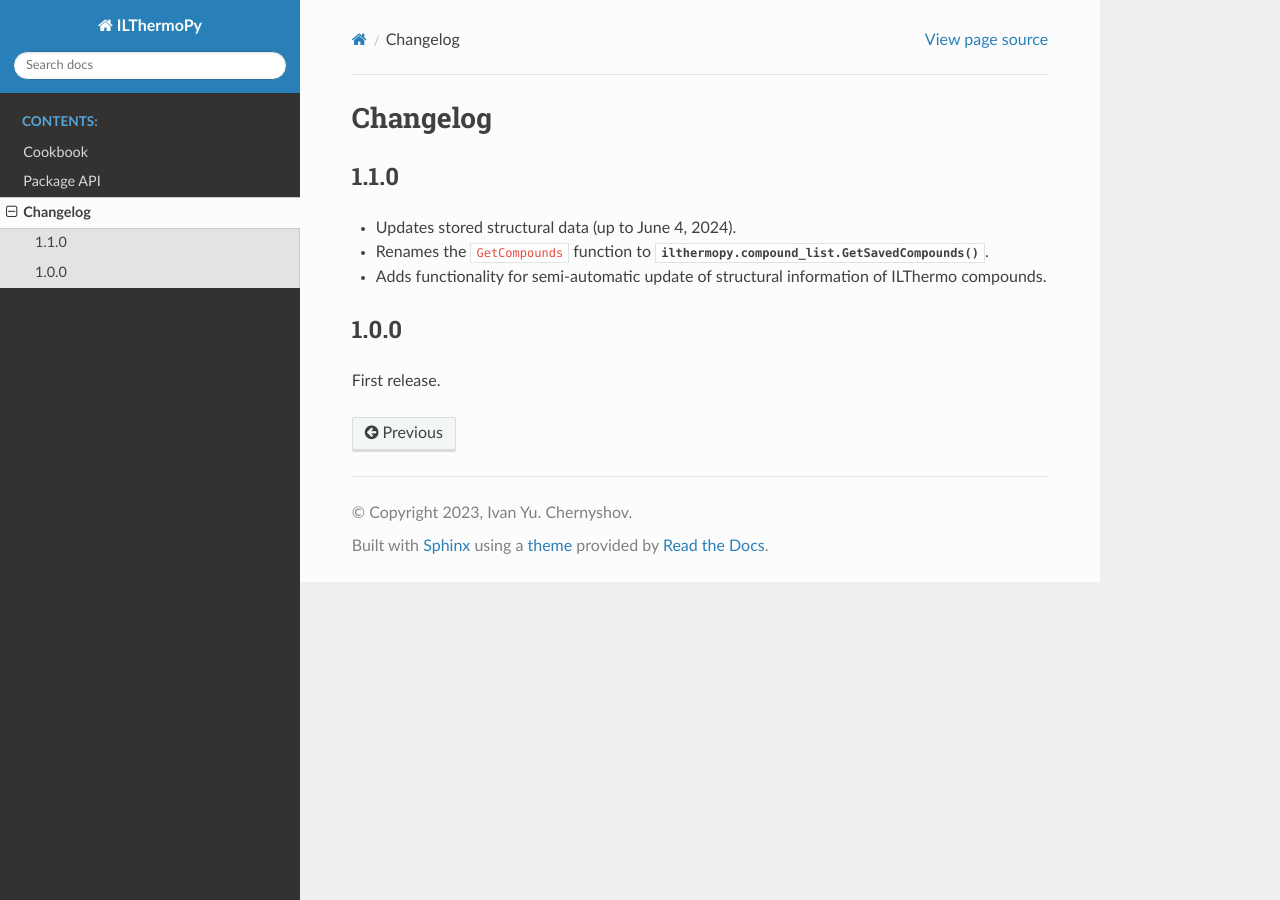
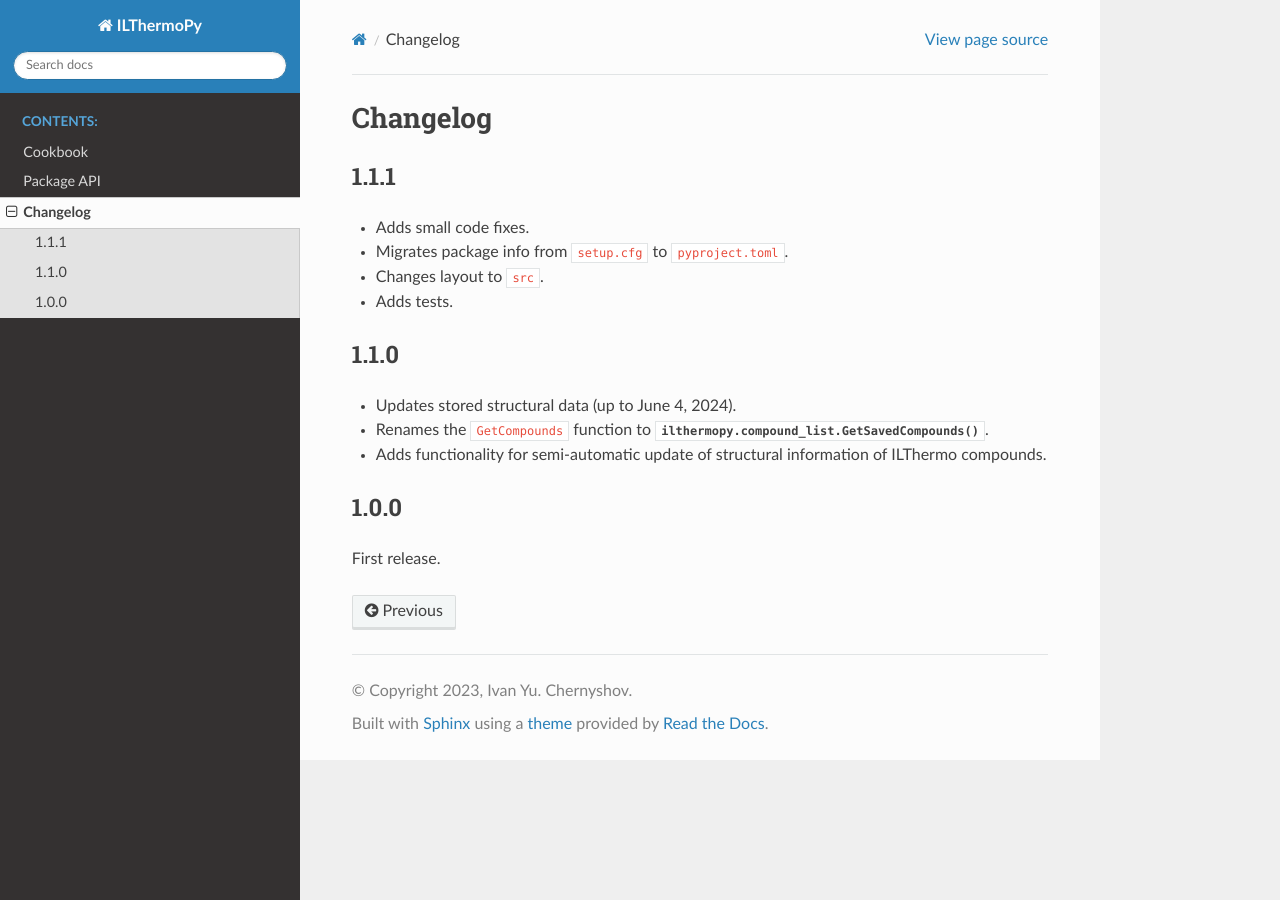
Before and after one commit to IvanChernyshov/ILThermoPy, a Sphinx documentation site: the page built from docs/source/changelog.rst, in a window 1280 px wide. Built offline with Sphinx 7.4.7 and the Read the Docs theme 3.1.0, drawn with Linux system fonts in a browser that asks for light colours.

Commit message:
Updates docs

```diff
--- a/docs/source/changelog.rst
+++ b/docs/source/changelog.rst
@@ -1,5 +1,17 @@
 Changelog
 =========
+
+1.1.1
+-----
+
+* Adds small code fixes.
+
+* Migrates package info from ``setup.cfg`` to ``pyproject.toml``.
+
+* Changes layout to ``src``.
+
+* Adds tests.
+
 
 1.1.0
 -----
```
Also changed, not shown: docs/source/cookbook.ipynb, 1 other file.
